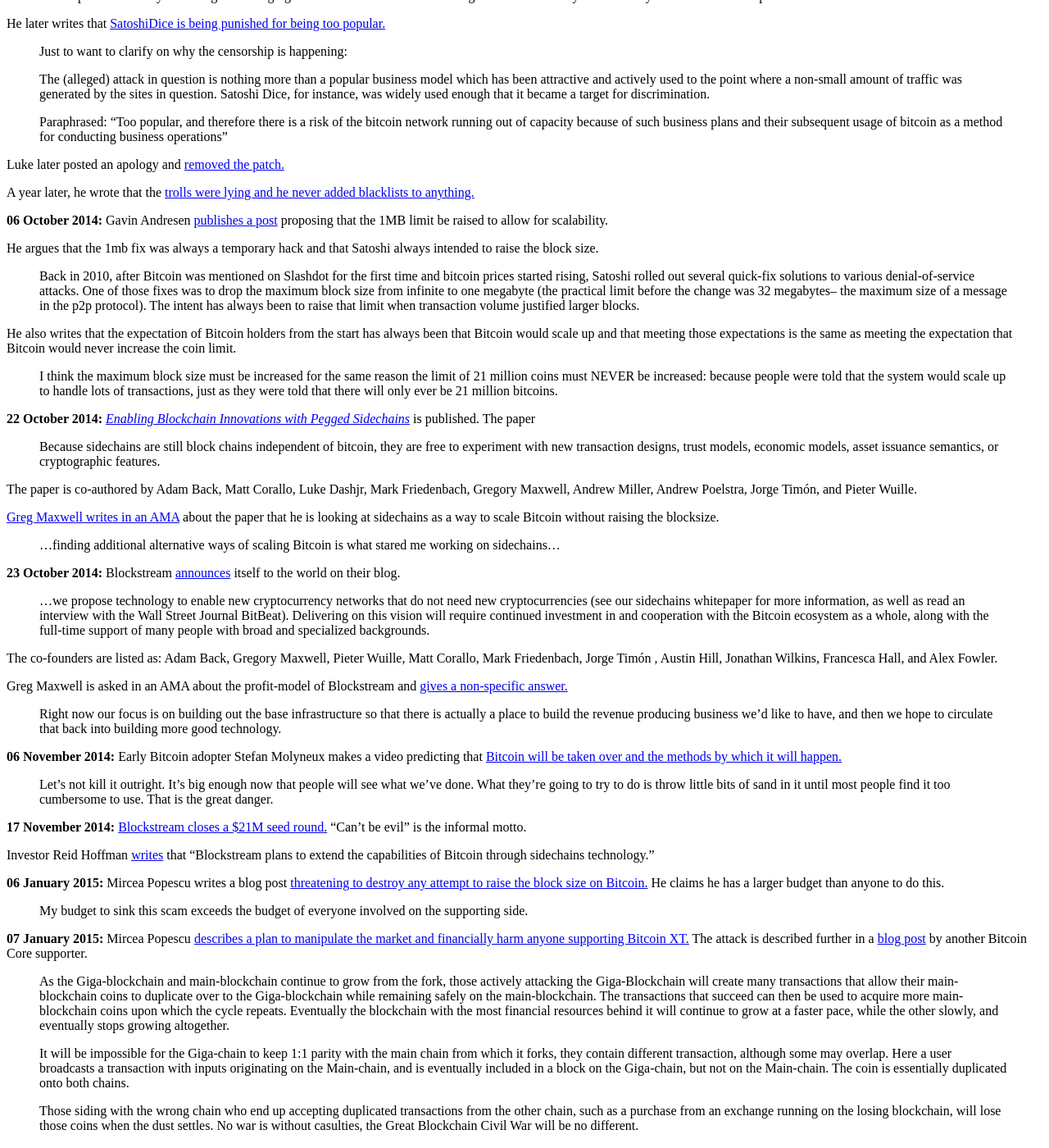
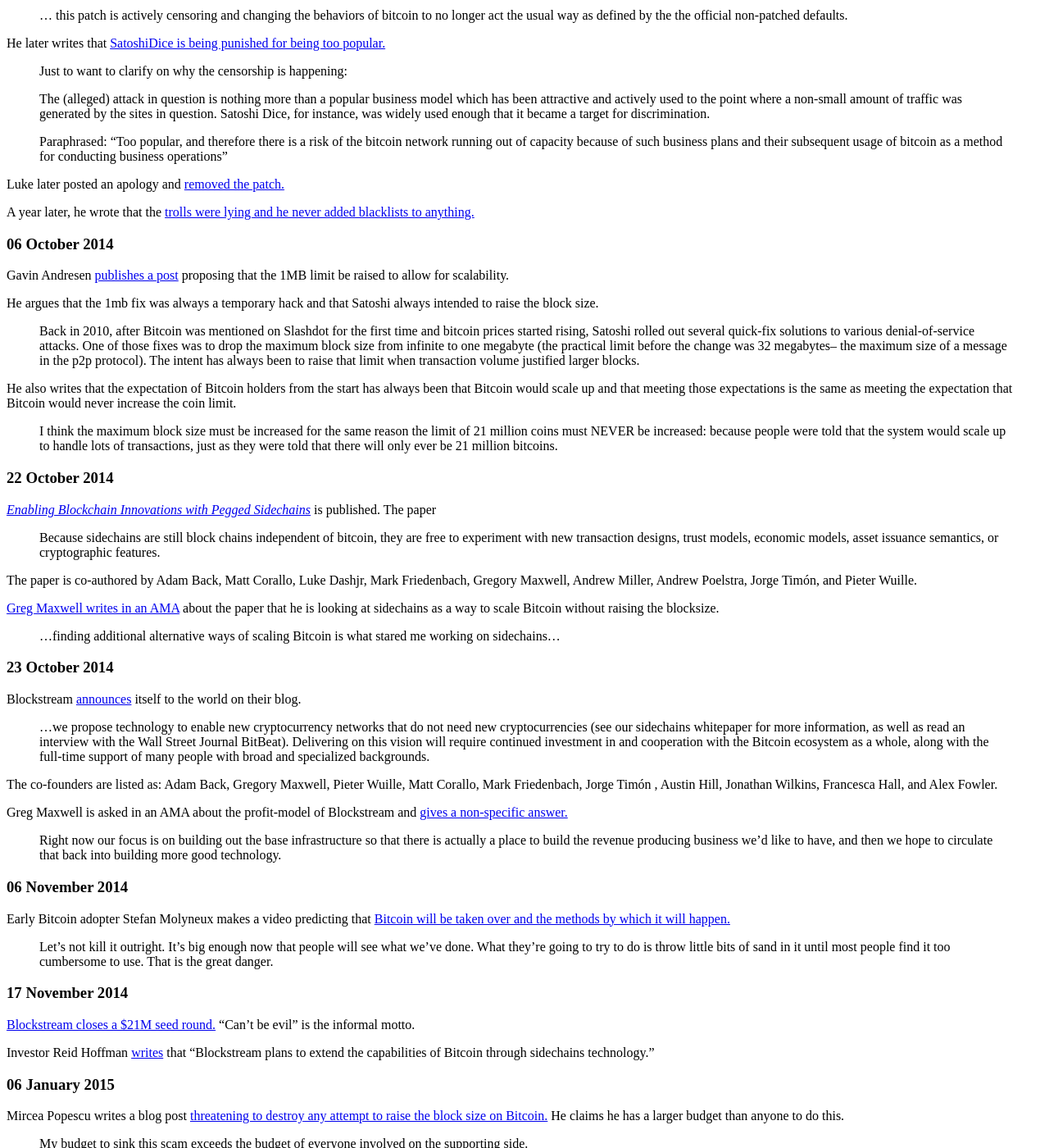
Before and after one commit to derykmakgill/website, a Jekyll site: the page built from testbtc.md, in a window 1280 px wide and 1400 px high, scrolled down 3851 px. Shown: the whole window at 82% size. Built offline with Jekyll 4.4.1, drawn with Linux system fonts in a browser that asks for light colours; a script that is not in the unit is left out; some of the changed text lies outside the part shown.

Commit message:
Update testbtc.md

```diff
--- a/testbtc.md
+++ b/testbtc.md
@@ -9,23 +9,23 @@
 
 ## 2011: The beginnings of censorship
 
-##16 June 2011
+### 16 June 2011
 
 The original threads about the Silk Road on BitcoinTalk are [revealed to have been deleted,](https://bitcointalk.org/index.php?topic=17872.0).
 
-##29 June 2011
+### 29 June 2011
 
 One early Bitcoiner comments that the Bitcoin [forums are becoming a horrible place to discuss things](https://bitcointalk.org/index.php?topic=17872.msg304289#msg304289) because of moderators censoring old threads and trolls are shouting people down.
 
 >forum.bitcoin.org is the single worst place on the internet to talk about bitcoin. Dissenting voices are regularly shouted down or dismissed as trolls. Moderators are now deleting longstanding threads of great interest. The worst part is, in bitcoin-forumland, the internet is nothing but America.
 
-## 01 July 2011
+### 01 July 2011
 
 A forum user complains about the [recent censorship](https://bitcointalk.org/index.php?topic=17872.msg313015#msg313015) on the Bitcoin forums and says he expects more in the future.
 
 >I will not bother contributing to this forum if my posts or even whole threads are going to be removed based on short-term goals by people controlling Bitcoin. Expect to be defaced in future.
 
-## 19 July 2011
+### 19 July 2011
 
 r/bitcoin moderator u/AtlasLGo is [accused](https://bitcointalk.org/index.php?topic=30211.0) of trying to sell r/bitcoin. In the ensuing drama, someone contacts Reddit and he is removed along with three other mods we can see on the [WayBack Machine](https://web.archive.org/web/20110530125818/https://www.reddit.com/r/Bitcoin/new/) as late as May 2011.
 
@@ -43,7 +43,7 @@
 
 ## 2013
 
-##18 April 2013
+### 18 April 2013
 
 Someone by the name of John Dillon (john.dillon892@googlemail.com) [emails](https://sourceforge.net/p/bitcoin/mailman/message/30738521/) the bitcoin-development email list offering a $500USD reward to anyone who implements a transaction replacement-by-fee patch for Bitcoin.
 
@@ -51,13 +51,15 @@
 
 Peter Todd writes on BitcoinTalk that he is [considering claiming the bounty himself.](https://bitcointalk.org/index.php?topic=179612.msg1873593#msg1873593)
 
-**17 May 2013:** Peter Todd releases a highly downvoted video on why the [blocksize limit keeps Bitcoin free and decentralized](https://bitcointalk.org/index.php?topic=208200.0) that is [paid for](https://bitcointalk.org/index.php?topic=208200.msg2292636#msg2292636) by the psuednonymous US intelligence agent John Dillon according to the [leaked emails.](https://archive.is/PK1I1)
+### 17 May 2013
+
+Peter Todd releases a highly downvoted video on why the [blocksize limit keeps Bitcoin free and decentralized](https://bitcointalk.org/index.php?topic=208200.0) that is [paid for](https://bitcointalk.org/index.php?topic=208200.msg2292636#msg2292636) by the psuednonymous US intelligence agent John Dillon according to the [leaked emails.](https://archive.is/PK1I1)
 
 <script src="https://fast.wistia.com/embed/medias/j58llpj0w6.jsonp" async></script><script src="https://fast.wistia.com/assets/external/E-v1.js" async></script><div style="margin-bottom: 15px;" class="wistia_responsive_padding" style="padding:56.25% 0 0 0;position:relative; margin-bottom: 15px;"><div class="wistia_responsive_wrapper" style="height:100%;left:0;position:absolute;top:0;width:100%; margin-bottom: 10px;"><div class="wistia_embed wistia_async_j58llpj0w6 videoFoam=true" style="height:100%;position:relative;width:100%; margin-bottom: 10px;"><div class="wistia_swatch" style="height:100%;left:0;opacity:0;overflow:hidden;position:absolute;top:0;transition:opacity 200ms;width:100%; margin-bottom: 10px;"><img src="https://fast.wistia.com/embed/medias/j58llpj0w6/swatch" style="filter:blur(5px);height:100%;object-fit:contain;width:100%; margin-bottom: 15px;" alt="" aria-hidden="true" onload="this.parentNode.style.opacity=1;" /></div></div></div></div>
 
 The YouTube responses are mostly negative and some are worth looking more at.
 
-##28 May 2013
+### 28 May 2013
 
 In the ongoing discussion about the Peter Todd video, a forum member [points out](https://bitcointalk.org/index.php?topic=208200.msg2293256#msg2293256) that Peter Todd's limited blocks + high fees solution will lead to proprietary payment networks, a sort of PayPal 2.0 rather than what Bitcoin was intended to be.
 
@@ -69,13 +71,13 @@
 >
 >The 1 MB cap was put in place as a temporary measure, until a better way to control transaction spam was found. Trying to make the limit permanent is trying to change the vision of Bitcoin as originally conceived.
 
-## 30 August 2013
+### 30 August 2013
 
 [Gavin Andresen writes](http://azure.erisian.com.au/~aj/tmp/irc/log-2013-08-30.html) that he suspects John Dillon is trying to hurt Bitcoin.
 
 >I've started to suspect jdillon is a very sophisticated troll with the ulterior motive of destroying bitcoin
 
-## 18 September 2013
+### 18 September 2013
 
 Theymos writes in a now [deleted post](https://archive.is/YAYq6) that a handful of moderators should not control "truth" on the Bitcoin forums.
 
@@ -87,7 +89,7 @@
 
 >Bitcoin is not a micro-payment system. Until someone creates one that works with Bitcoin reasonably, it probably shouldn't be mentioned as a feature.
 
-## 16 November 2013
+### 16 November 2013
 
 Some of John Dillon's [emails leaked in an alleged hack.](https://bitcointalk.org/index.php?topic=335658.0)
 
@@ -103,7 +105,7 @@
 
 >I know, I'll admit he kinda creeps me out a bit sometimes... he's admitted he reads all my posts.
 
-## 26 May 2014
+### 26 May 2014
 
 [Mircea Popescu threatens to kill Andreas Antonoplous on Twitter](https://web.archive.org/web/20160503210834/http://www.thecoinfront.com/andreas-antonopolous-threatened-with-murder-over-twitter/) after he says Bitcoin shouldn't just be a tool of the ultra-privileged.
 
@@ -111,7 +113,7 @@
 
 Mircea is banned from Twitter.
 
-## 05 October 2014
+### 05 October 2014
 
 A user reported an issue on the Gentoo bug forum that a version of [bitcoind (the official reference client for interacting with the bitcoin network) distributed with Gentoo was blocking particular bitcoin addresses.](https://bugs.gentoo.org/524512)
 
@@ -166,7 +168,9 @@
 
 A year later, he wrote that the [trolls were lying and he never added blacklists to anything.](https://np.reddit.com/r/Bitcoin/comments/2zwwpi/i_feel_like_we_need_another_darkwallet_funding/cpnfgr1/)
 
-**06 October 2014:** Gavin Andresen [publishes a post](https://web.archive.org/web/20150130122517/https://blog.bitcoinfoundation.org/a-scalability-roadmap/) proposing that the 1MB limit be raised to allow for scalability.
+### 06 October 2014
+
+Gavin Andresen [publishes a post](https://web.archive.org/web/20150130122517/https://blog.bitcoinfoundation.org/a-scalability-roadmap/) proposing that the 1MB limit be raised to allow for scalability.
 
 He argues that the 1mb fix was always a temporary hack and that Satoshi always intended to raise the block size.
 
@@ -176,7 +180,9 @@
 
 >I think the maximum block size must be increased for the same reason the limit of 21 million coins must NEVER be increased: because people were told that the system would scale up to handle lots of transactions, just as they were told that there will only ever be 21 million bitcoins.
 
-**22 October 2014:** [*Enabling Blockchain Innovations with Pegged Sidechains*](https://blockstream.com/sidechains.pdf) is published. The paper
+### 22 October 2014
+
+[*Enabling Blockchain Innovations with Pegged Sidechains*](https://blockstream.com/sidechains.pdf) is published. The paper
 
 >Because sidechains are still block chains independent of bitcoin, they are free to experiment with new transaction designs, trust models, economic models, asset issuance semantics, or cryptographic features.
 
@@ -186,7 +192,9 @@
 
 > ...finding additional alternative ways of scaling Bitcoin is what stared me working on sidechains...
 
-**23 October 2014:** Blockstream [announces](https://blockstream.com/2014/10/23/en-why-we-are-co-founders-of-blockstream/) itself to the world on their blog.
+### 23 October 2014
+
+Blockstream [announces](https://blockstream.com/2014/10/23/en-why-we-are-co-founders-of-blockstream/) itself to the world on their blog.
 
 >...we propose technology to enable new cryptocurrency networks that do not need new cryptocurrencies (see our sidechains whitepaper for more information, as well as read an interview with the Wall Street Journal BitBeat). Delivering on this vision will require continued investment in and cooperation with the Bitcoin ecosystem as a whole, along with the full-time support of many people with broad and specialized backgrounds.
 
@@ -196,19 +204,27 @@
 
 >Right now our focus is on building out the base infrastructure so that there is actually a place to build the revenue producing business we'd like to have, and then we hope to circulate that back into building more good technology.
 
-**06 November 2014:** Early Bitcoin adopter Stefan Molyneux makes a video predicting that [Bitcoin will be taken over and the methods by which it will happen.](https://www.youtube.com/watch?v=q-sMbf2OzOY&feature=youtu.be)
+### 06 November 2014
+
+Early Bitcoin adopter Stefan Molyneux makes a video predicting that [Bitcoin will be taken over and the methods by which it will happen.](https://www.youtube.com/watch?v=q-sMbf2OzOY&feature=youtu.be)
 
 >Let's not kill it outright. It's big enough now that people will see what we've done. What they're going to try to do is throw little bits of sand in it until most people find it too cumbersome to use. That is the great danger.
 
-**17 November 2014:** [Blockstream closes a $21M seed round.](https://blockstream.com/2014/11/17/en-blockstream-closes-21m-seed-round/) “Can’t be evil" is the informal motto.
+### 17 November 2014
+
+[Blockstream closes a $21M seed round.](https://blockstream.com/2014/11/17/en-blockstream-closes-21m-seed-round/) “Can’t be evil" is the informal motto.
 
 Investor Reid Hoffman [writes](https://www.linkedin.com/pulse/20141117154558-1213-the-future-of-the-bitcoin-ecosystem-and-trustless-trust-why-i-invested-in-blockstream) that "Blockstream plans to extend the capabilities of Bitcoin through sidechains technology."
 
-**06 January 2015:** Mircea Popescu writes a blog post [threatening to destroy any attempt to raise the block size on Bitcoin.](http://trilema.com/2015/if-you-go-on-a-bitcoin-fork-irrespective-which-scammer-proposes-it-you-will-lose-your-bitcoins/) He claims he has a larger budget than anyone to do this.
+### 06 January 2015
+
+Mircea Popescu writes a blog post [threatening to destroy any attempt to raise the block size on Bitcoin.](http://trilema.com/2015/if-you-go-on-a-bitcoin-fork-irrespective-which-scammer-proposes-it-you-will-lose-your-bitcoins/) He claims he has a larger budget than anyone to do this.
 
 >My budget to sink this scam exceeds the budget of everyone involved on the supporting side.
 
-**07 January 2015:** Mircea Popescu [describes a plan to manipulate the market and financially harm anyone supporting Bitcoin XT.](http://btcbase.org/log/?date=07-01-2015#967332) The attack is described further in a [blog post](http://qntra.net/2015/01/the-hard-fork-missile-crisis/) by another Bitcoin Core supporter.
+### 07 January 2015
+
+Mircea Popescu [describes a plan to manipulate the market and financially harm anyone supporting Bitcoin XT.](http://btcbase.org/log/?date=07-01-2015#967332) The attack is described further in a [blog post](http://qntra.net/2015/01/the-hard-fork-missile-crisis/) by another Bitcoin Core supporter.
 
 >As the Giga-blockchain and main-blockchain continue to grow from the fork, those actively attacking the Giga-Blockchain will create many transactions that allow their main-blockchain coins to duplicate over to the Giga-blockchain while remaining safely on the main-blockchain. The transactions that succeed can then be used to acquire more main-blockchain coins upon which the cycle repeats. Eventually the blockchain with the most financial resources behind it will continue to grow at a faster pace, while the other slowly, and eventually stops growing altogether.
 >
```
